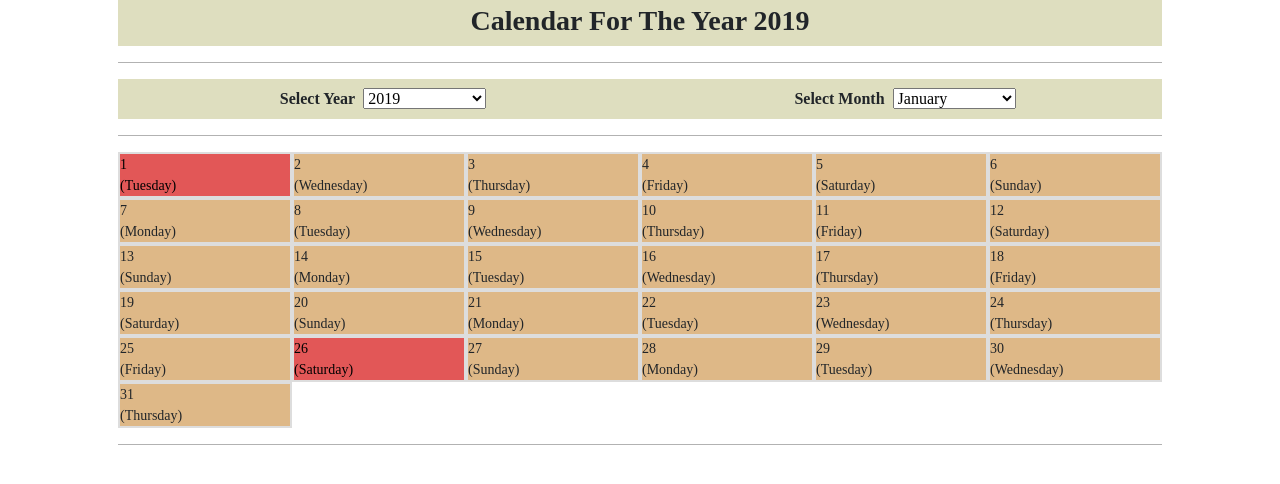
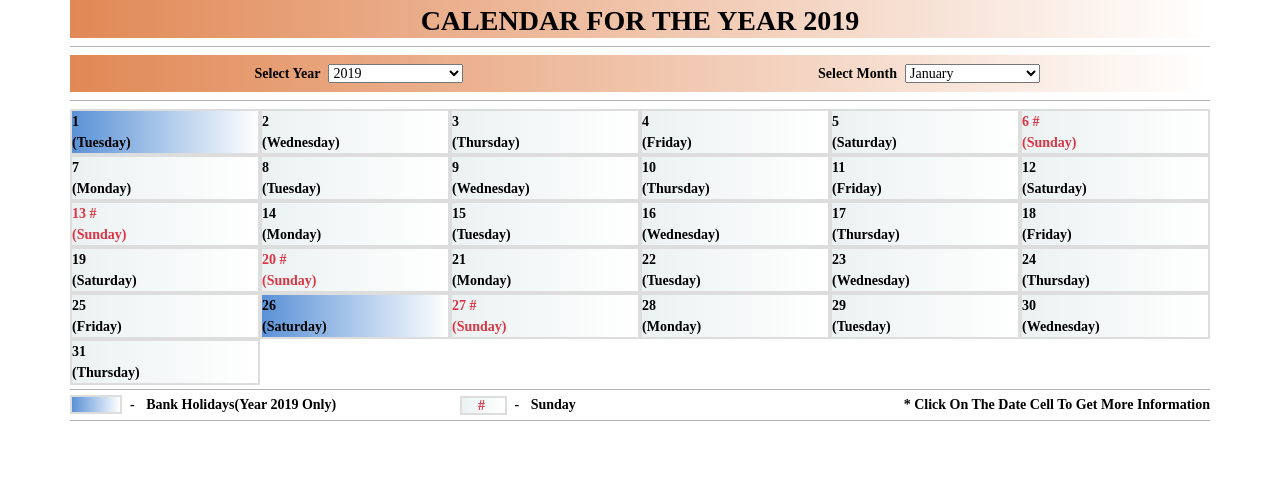
Before and after one commit to neerajlk/angular_calendar, an Angular app: page / in a window 1280 px wide. Shown: the top 484 px of the page. Built offline with nearby package versions, Linux system fonts and the light colour scheme.

Commit message:
UI styling

```diff
--- a/src/app/app.component.css
+++ b/src/app/app.component.css
@@ -1,31 +1,36 @@
 .font-roman{
-    font-family: "Times New Roman"
+    font-family: "Times New Roman";
+    color: black;
+    font-weight:600;
+    font-size: 14px;
 }
-.background-red{
-    background-color:#e25757;
+.background-blue-gradient{
+    background-image: linear-gradient(to left, rgba(255,0,0,0), rgba(20, 99, 197, 0.7));
     border: 2px solid #ddd;
-    font-size: 14px;
     color:black
 }
-.background-burlywood{
-    background-color: burlywood;
+.background-white-gradient{
+    background-image: linear-gradient(to left, rgba(227, 236, 236,0), rgba(227, 236, 236, 0.7));
     border: 2px solid #ddd;
-    font-size: 14px
+}
+.background-green-gradient{
+  background-image: linear-gradient(to left, rgba(25, 156, 16,0), rgba(25, 156, 16,0.7));
+
 }
 .selection-background{
-    background-color: #dedebf;
+    background-image: linear-gradient(to left, rgba(212, 86, 13,0), rgba(212, 86, 13, 0.7));
 }
 
 div.hover-class :hover {
-    background-color:#dedebf
+    background-color:rgb(191, 189, 216)
 }
 
 div.hover-class :active {
-    background-color: rgb(103, 116, 103);
+    background-color: rgb(191, 189, 216);
 }
 
 hr{
-      border-top:1px solid rgba(0,0,0,0.3)
+      border-top:1px solid rgba(0,0,0,0.3);
 }
 
 select {
--- a/src/app/app.component.html
+++ b/src/app/app.component.html
@@ -1,10 +1,10 @@
-<div class="container px-5 py-0 font-roman">
+<div class="container px-0 py-0 font-roman">
   <div class="row mx-0 text-center w-100 selection-background font-weight-bold">
     <div class="col align-self-center align-middle mt-1">
-      <h3><strong>Calendar For The Year {{selectedYear}}</strong></h3>
+      <h3 class="mb-0"><strong class="text-uppercase">Calendar For The Year {{selectedYear}}</strong></h3>
     </div>
   </div>
-  <hr>
+  <hr class="my-2">
   <div class="row mx-0 text-center w-100 selection-background font-weight-bold">
     <div class="col align-self-center align-middle mt-2">
       <label class="px-2 text-bold">Select Year </label>
@@ -19,29 +19,56 @@
       </select>
     </div>
   </div>
-  <hr>
+  <hr class="my-2">
   <div class="row mx-0 my-0 px-0 py-0 ml-auto">
 
     <div *ngFor="let day of dayInfo" (click)="getInfoOfTheDay(selectedYear,selectedMonth,day.day,day.yearDay)"
       class="col-2 mx-0 my-0 px-0 py-0 hover-class">
-      <div *ngIf="day.isHoliday" class="background-red">
+      <div *ngIf="day.isHoliday && day.weekday != 'Sunday'" class="background-blue-gradient"  title="Click To Get More Information">
         {{day.day}}
         <br>
         ({{day.weekday}})
       </div>
-      <div *ngIf="!day.isHoliday" class="background-burlywood">
+      <div *ngIf="day.weekday == 'Sunday'" class="background-white-gradient text-danger"  title="Click To Get More Information">
+        {{day.day}} #
+        <br>
+        ({{day.weekday}})
+      </div>
+      <div *ngIf="!day.isHoliday && day.weekday != 'Sunday'" class="background-white-gradient" title="Click To Get More Information">
         {{day.day}}
         <br>
         ({{day.weekday}})
       </div>
     </div>
   </div>
-  <hr>
-  <div class="row mx-0 my-0 px-0 py-0 text-center" *ngFor="let info of holidayInfo">
-    <div class="col-12">
+  <hr class="my-1">
+  <div class="row">
+    <div class="col align-self-center align-middle">
+      <span class="background-blue-gradient px-4"></span>
+      <span class="px-2"> - </span>
+      <label class="my-0">Bank Holidays(Year 2019 Only)</label>
+    </div>
+
+    <div class="col align-self-center align-middle">
+      <span class="background-white-gradient text-danger px-3 my-0 align-middle">
+       #
+      </span>
+      <span class="px-2"> - </span>
+      <label class="my-0">Sunday</label>
+    </div>
+    <div class="col align-self-center align-middle">
+      <label class="my-0 text-right float-right">* Click On The Date Cell To Get More Information</label>
+    </div>
+  </div>
+  <hr class="my-1">
+  <div class="row mx-0 my-2 px-0 py-0 text-center" *ngFor="let info of holidayInfo">
+    <div class="col-12 px-0 py-0">
+      <table class="background-green-gradient ">
         <tr>
           <th>Date</th>
-        <td>{{info.date}}</td>
+          <td>{{info.date}}
+              <a class="btn btn-danger float-right px-2 py-0 text-white" title="Clear" (click)="holidayInfo=[]">x</a>
+          </td>
         </tr>
         <tr>
           <th>Day</th>
@@ -55,12 +82,8 @@
           <th>Description</th>
           <td>{{info.description}}</td>
         </tr>
+      </table>
     </div>
-
-    <div class="col align-self-center my-2">
-      <button class="btn btn-danger" (click)="holidayInfo=[]">Clear</button>
-    </div>
-
   </div>
 
 
--- a/src/app/app.component.ts
+++ b/src/app/app.component.ts
@@ -47,6 +47,7 @@ export class AppComponent implements OnInit {
 
   // to get days in a selected Month and Year
   getDaysByMonthAndYear() {
+    this.holidayInfo = []
     let month = this.selectedMonth + 1
     let year = this.selectedYear
     this.dayInfo = []
@@ -78,8 +79,8 @@ export class AppComponent implements OnInit {
     else {
       info.date = this.months[month] + ' ' + day
       info.day = this.weekday[(new Date(year, month, day)).getDay()]
-      info.holiday = "Working Day"
-      info.description = ""
+      info.holiday = "-"
+      info.description = "-"
     }
 
     this.holidayInfo.push(info)
```
Lines whose indentation alone changed are shown as unchanged.
